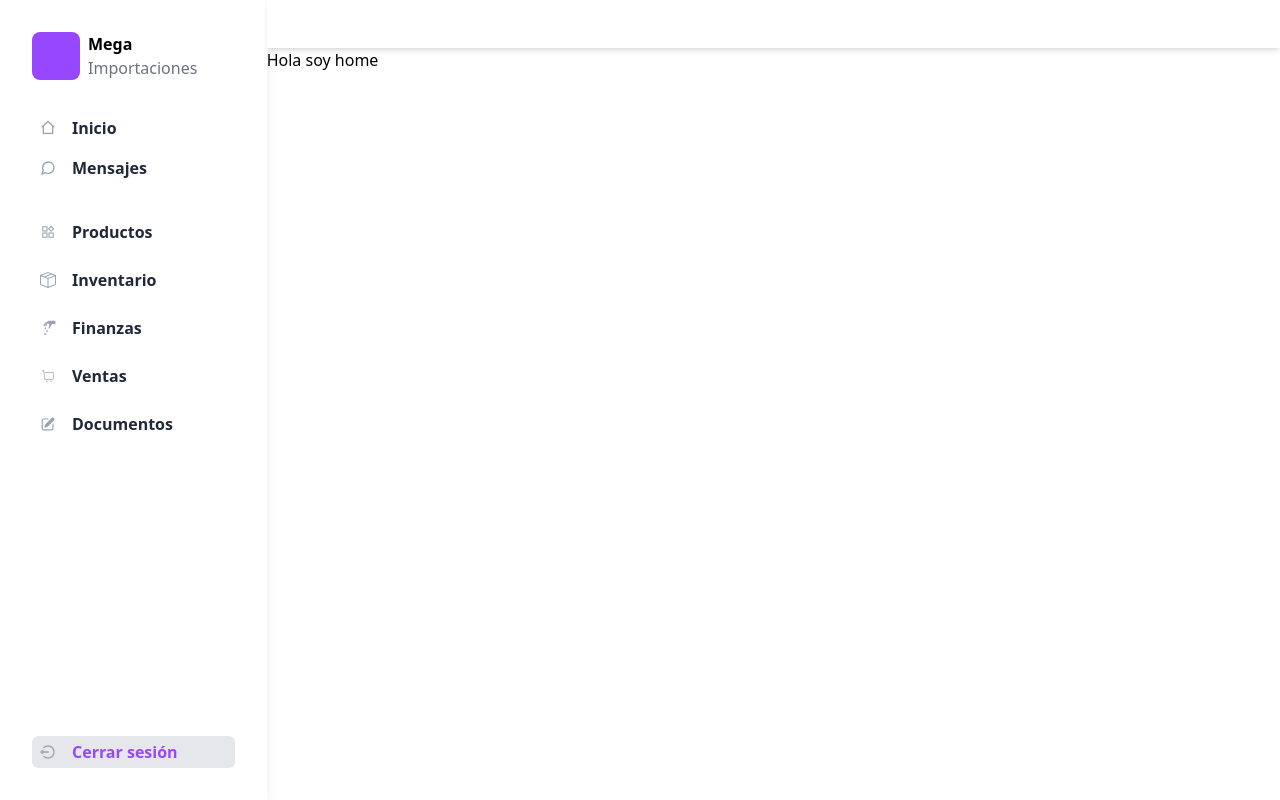
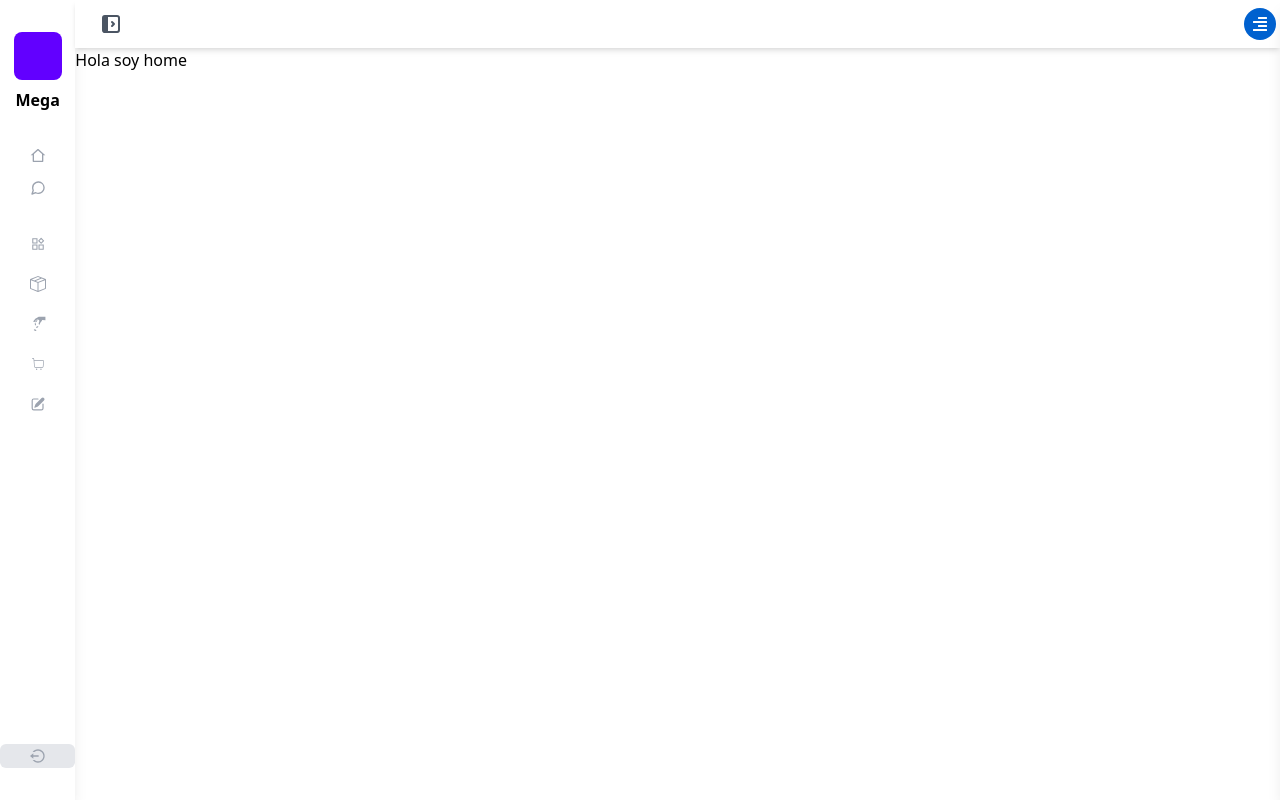
Before and after one commit to JoshVComstock/Importancion, a React (Vite) app in the folder client/: page / in a window 1280 px wide. Both pictures are taken after typing "name@example.com", "Sample123" into the empty fields and a click on the button "Login". Built offline with nearby package versions, Linux system fonts and the light colour scheme.

Commit message:
drawer component

```diff
--- /dev/null
+++ b/client/src/components/common/drawer/content.tsx
@@ -0,0 +1,19 @@
+import { useState } from "react";
+import Drawer from ".";
+const Content = () => {
+  const [isDrawerOpen, setIsDrawerOpen] = useState(false);
+
+  const toggleDrawer = () => {
+    setIsDrawerOpen(!isDrawerOpen);
+  };
+  return (
+    <div className="relative">
+      <Drawer open={isDrawerOpen} onClose={toggleDrawer}>
+        <h2 className="text-xl font-bold">titulo</h2>
+        <p>Contenido</p>
+      </Drawer>
+    </div>
+  );
+};
+
+export default Content;
--- /dev/null
+++ b/client/src/components/common/drawer/index.tsx
@@ -0,0 +1,42 @@
+import { IconClose, IconDrawer } from "@/components/ui/icons";
+import React from "react";
+interface DrawerProps {
+  open: boolean;
+  onClose: () => void;
+  children: React.ReactNode;
+}
+const Drawer = ({ open, onClose, children }: DrawerProps) => {
+  return (
+    <div
+      className={`fixed top-0 right-0 w-1/4 h-full bg-white shadow-lg transform transition-transform  ${
+        open ? "translate-x-0" : "translate-x-full"
+      }`}
+      style={{ zIndex: 1000 }}
+    >
+      <button
+        onClick={onClose}
+        className={`absolute top-2 -left-9 p-2 rounded-full text-white ${
+          open ? "bg-primary" : "bg-secundary"
+        }`}
+      >
+        {open ? <IconClose /> : <IconDrawer />}
+      </button>
+      <div className="p-4">{children}</div>
+    </div>
+  );
+};
+
+export default Drawer;
+
+// {(['left', 'right', 'top', 'bottom'] as const).map((anchor) => (
+//     <React.Fragment key={anchor}>
+//       <Button onClick={toggleDrawer(anchor, true)}>{anchor}</Button>
+//       <Drawer
+//         anchor={anchor}
+//         open={state[anchor]}
+//         onClose={toggleDrawer(anchor, false)}
+//       >
+//         {list(anchor)}
+//       </Drawer>
+//     </React.Fragment>
+//   ))}
--- a/client/src/index.css
+++ b/client/src/index.css
@@ -33,3 +33,7 @@
   -webkit-animation: slide-right 0.5s cubic-bezier(0.25, 0.46, 0.45, 0.94) both;
   animation: slide-right 0.5s cubic-bezier(0.25, 0.46, 0.45, 0.94) both;
 }
+
+.color{
+  color: #0061cf;
+}
--- a/client/src/view/private/_layout.tsx
+++ b/client/src/view/private/_layout.tsx
@@ -1,13 +1,22 @@
 import { Outlet } from "react-router-dom";
 import Navbar from "@/components/ui/navbar/navbar";
-
+import { useState } from "react";
+import { IconHidenSideBar, IconLowSideBar } from "@/components/ui/icons";
+import Content from "@/components/common/drawer/content";
 const Layout = () => {
+  const [isExpanded, setIsExpanded] = useState(false);
   return (
     <section className="flex w-full bg-customWhite ">
-      <Navbar isExpanded />
+      <Navbar isExpanded={isExpanded} />
       <main className="flex flex-col animate-[appear_1s]  w-full justify-start ">
         <nav className="bg-white h-8 shadow-md flex  items-center p-6">
-          <button></button>
+          <button
+            onClick={() => setIsExpanded(!isExpanded)}
+            className="text-2xl text-gray-600"
+          >
+            {!isExpanded ? <IconHidenSideBar /> : <IconLowSideBar />}{" "}
+          </button>
+          <Content />
         </nav>
         <Outlet />
       </main>
--- a/client/tailwind.config.js
+++ b/client/tailwind.config.js
@@ -4,9 +4,9 @@ module.exports = {
   theme: {
     extend: {
       colors: {
-        primary: "#9747FF",
+        primary: "#6200ff",
         primary100: "rgba(151, 71, 255, 0.2)",
-        secundary: "#99BEE8",
+        secundary: "#0061cf",
         secundary100: "#C2C5FB",
         danger: "#F4CBDF",
         customWhite: "#fff",
```
Also changed, not shown: client/src/components/ui/icons.tsx (+15 -1 lines).
